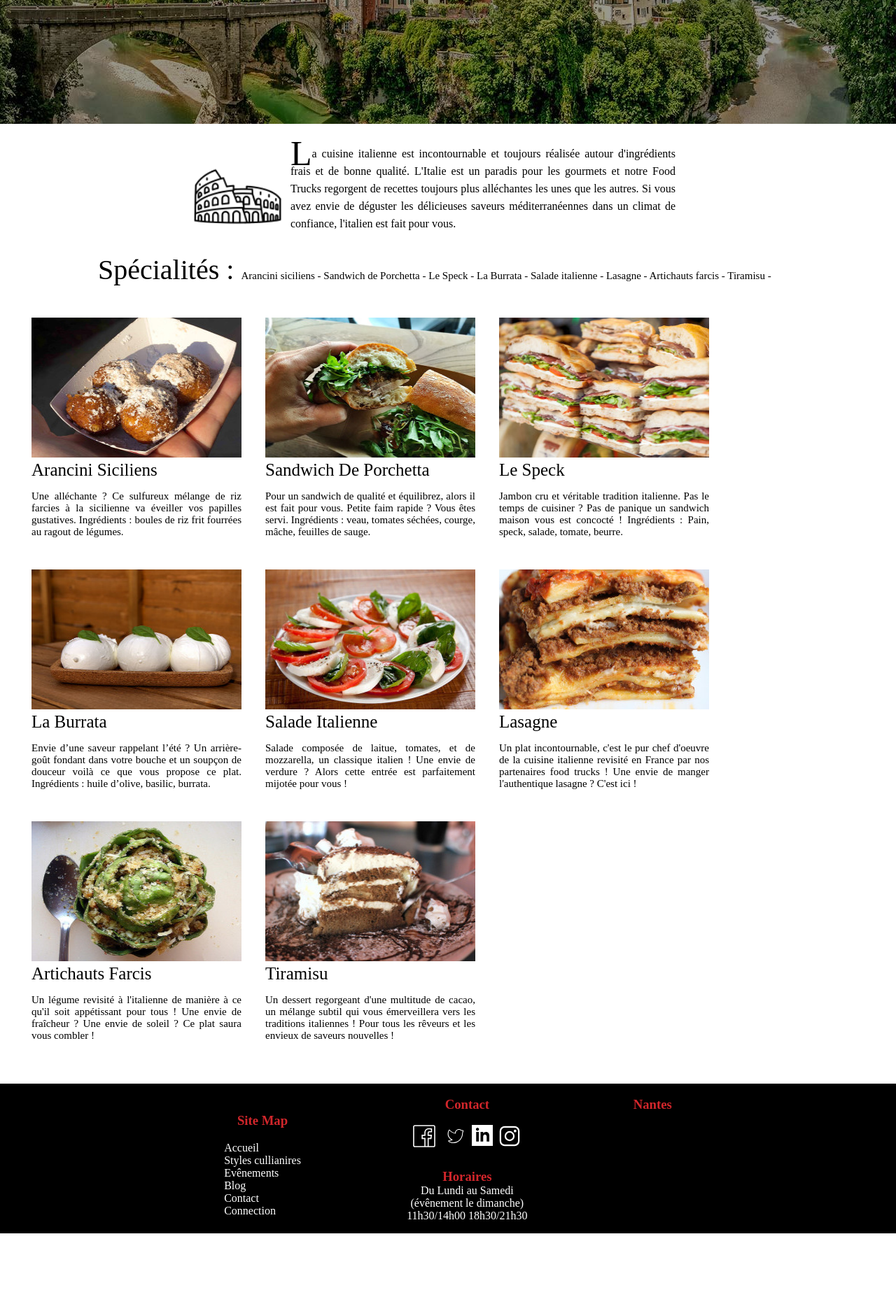
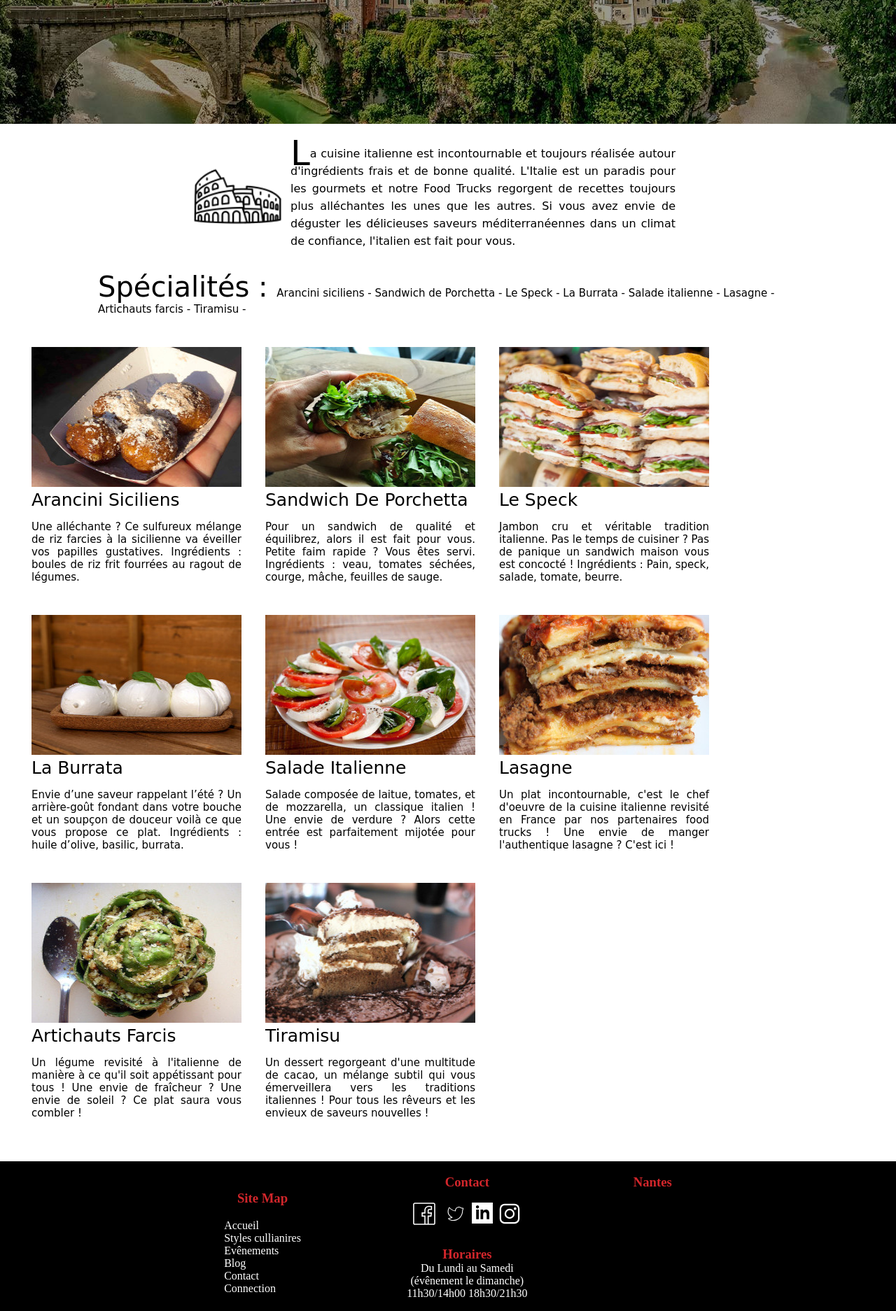
Before and after one commit to dmickael/Transversal, a PHP site: the page made by Le site/style_culinaire/italien.php in a window 1280 px wide. Shown: the part 309-2183 px from the top of the page at 70% size. Before the commit the page ends 2072 px from the top, so only its background shows below. Run offline with PHP 8.4, Linux system fonts and the light colour scheme.

Commit message:
écriture plat

```diff
--- a/Le site/style.css
+++ b/Le site/style.css
@@ -359,10 +359,12 @@ h2{
     text-align: justify;
     line-height: 25px;
     max-width: 700px;
+    font-family: ‘Dancing Script’, cursive;
 }
 .plat_blockpresentationglobal p:first-letter {
     float: left;
     font-size: 50px;
+    font-family: ‘Dancing Script’, cursive;
 }
 
 /* presentation des spécialité */
@@ -375,9 +377,11 @@ h2{
 }
 .plat_specialitetitle{
     font-size: 40px;
+    font-family: ‘Dancing Script’, cursive;
 }
 .plat_difspec{
     font-size: 15px;
+    font-family: ‘Dancing Script’, cursive;
 }
 
 /* les différents plats */
@@ -400,11 +404,14 @@ h2{
 .title_plat{
     font-size: 25px;
     text-transform : capitalize;
+    font-family: ‘Dancing Script’, cursive;
+
 
 }
 .plat_presentation{
     font-size: 15px;
     text-align: justify;
+    font-family: ‘Dancing Script’, cursive;
 }
 
 
--- a/Le site/style_culinaire/italien.php
+++ b/Le site/style_culinaire/italien.php
@@ -58,7 +58,7 @@
         <div class="plat_blockrecette">
             <img src="images/italien/lasagne.jpg">
             <span class="title_plat">lasagne</span>
-            <p class="plat_presentation">Un plat incontournable, c'est le pur chef d'oeuvre de la cuisine italienne revisité en France par nos partenaires food trucks ! Une envie de manger l'authentique lasagne ? C'est ici !</p>
+            <p class="plat_presentation">Un plat incontournable, c'est le chef d'oeuvre de la cuisine italienne revisité en France par nos partenaires food trucks ! Une envie de manger l'authentique lasagne ? C'est ici !</p>
         </div>
         <div class="plat_blockrecette">
             <img src="images/italien/artichauts_farcis.jpg">
```
